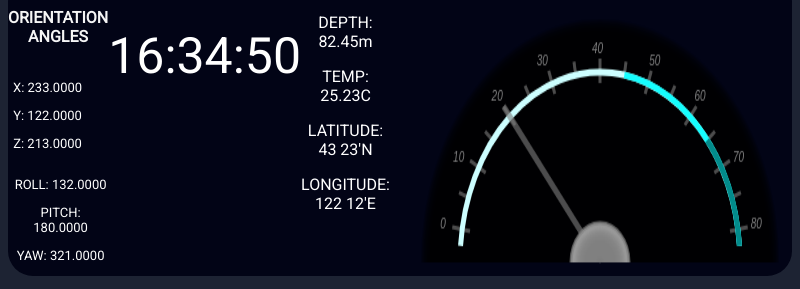
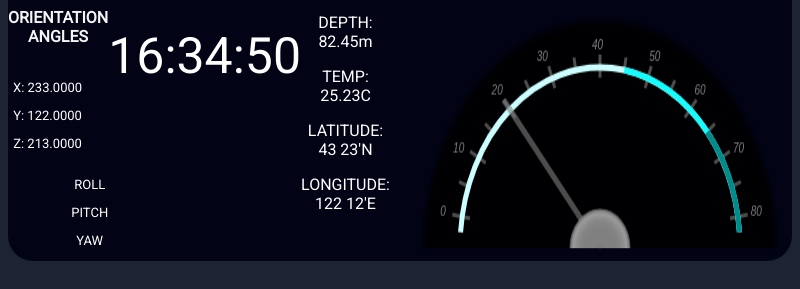
Before and after one commit to sourjyadip/ROVDashboard, an Electron app: page index.html in a window 800 px wide. Shown: the part 511-800 px from the top of the page. Drawn offline with Linux system fonts and the light colour scheme; no server answers.

Commit message:
nothing significant

```diff
--- a/index.html
+++ b/index.html
@@ -2,6 +2,7 @@
 <head>
   <title>ROV Dashboard</title>
   <link rel="stylesheet" href="styles.css">
+  <script src="sub.js"></script>
   <script>
     function startTime() {
       var today = new Date();
@@ -75,9 +76,9 @@ Your browser does not support the video tag.
     <p>Z: 213.0000</p>
     </div>
     <div class="column2">
-    <p>ROLL: 132.0000</p>
-    <p>PITCH: 180.0000</p>
-    <p>YAW: 321.0000</p>
+    <p id="roll">ROLL</p>
+    <p id="pitch">PITCH</p>
+    <p id="yaw">YAW</p>
     </div>
   </div>
   <div id="txt"></div>
```
